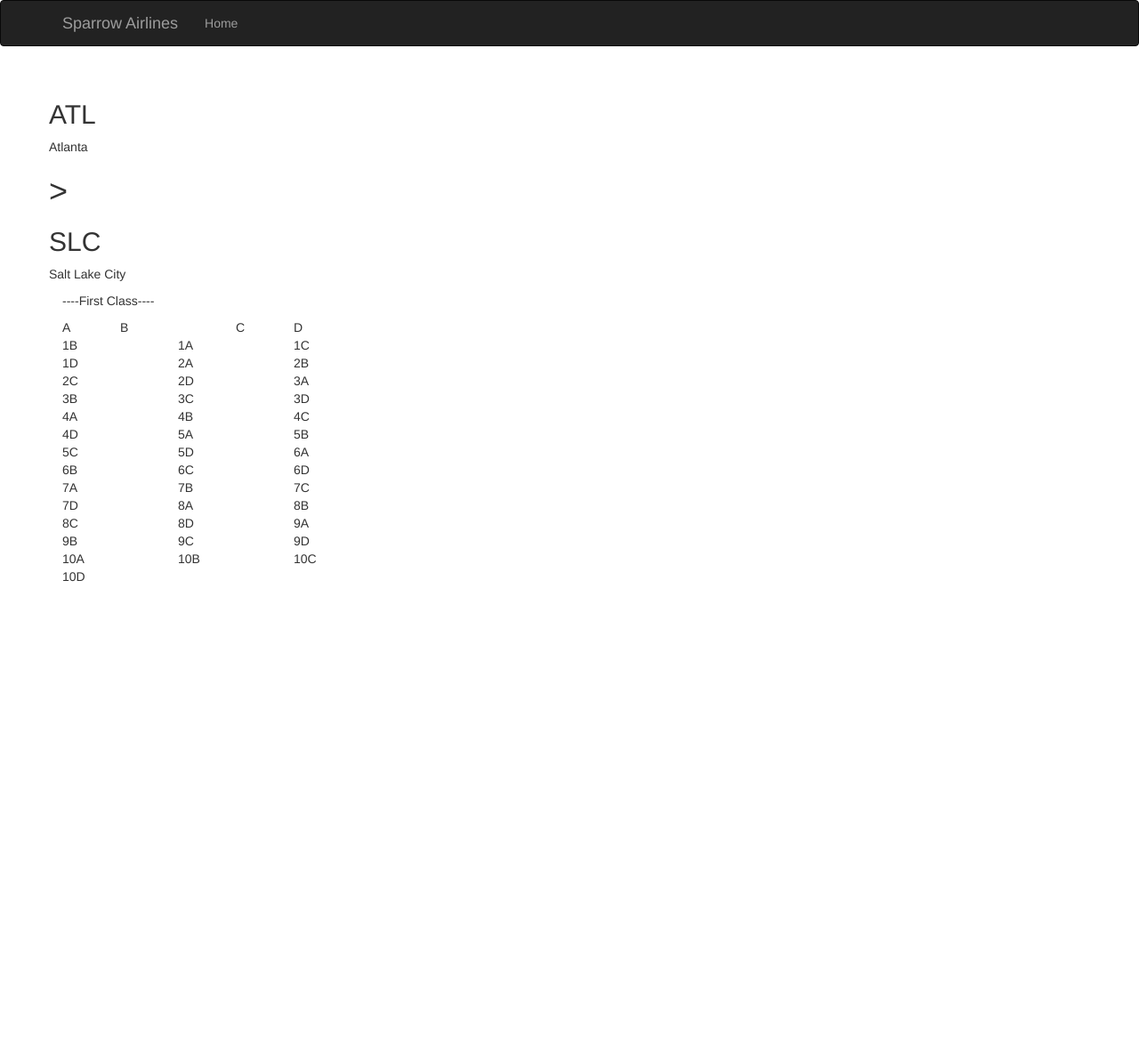
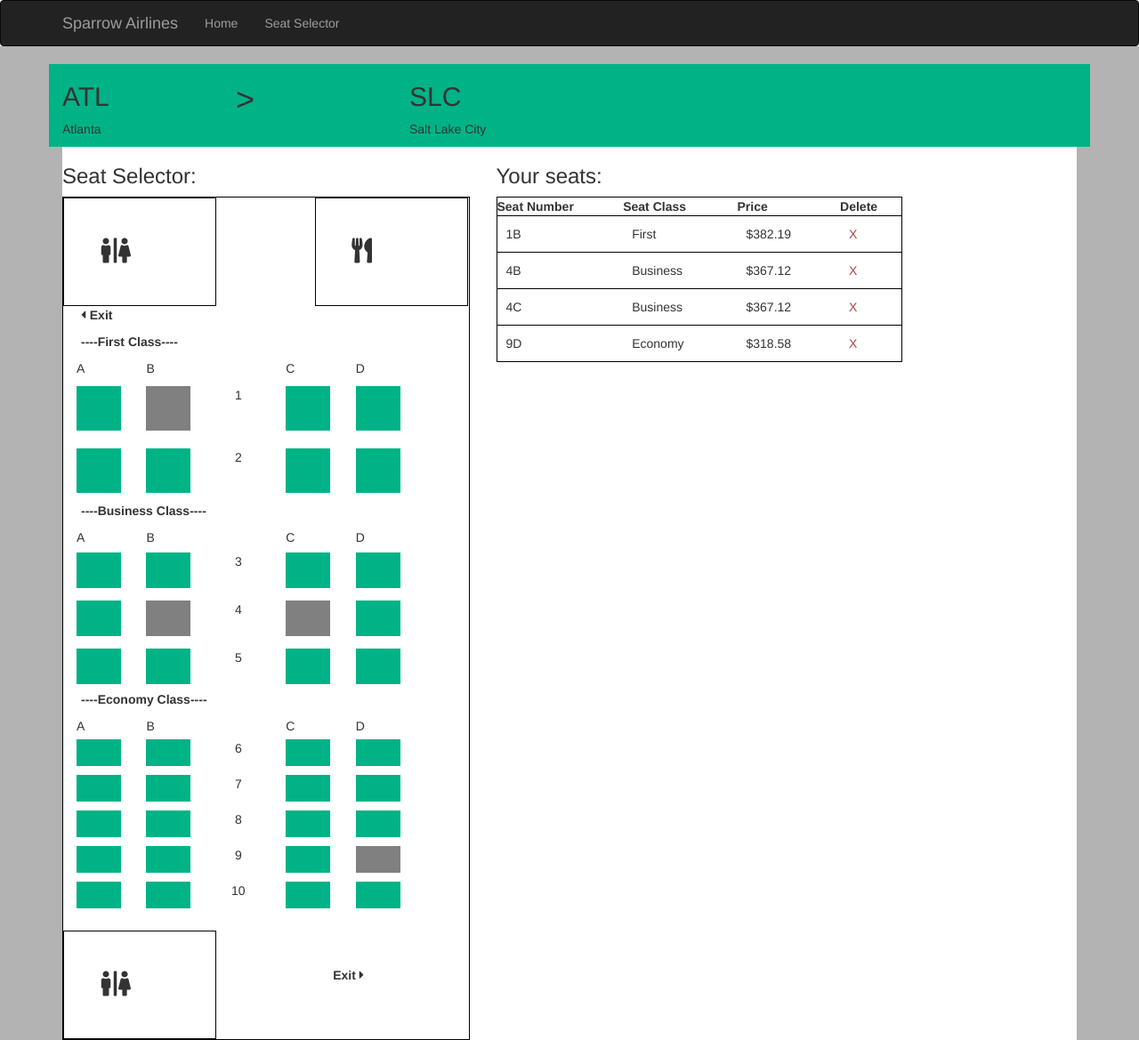
Before and after one commit to kierrapalmer/SparrowAirlines-Python, a Flask app: page /seats in a window 1280 px wide. Shown: the whole page at 89% size. Before the commit the page ends 654 px from the top, so only its background shows below. Run offline with Flask 2, Linux system fonts and the light colour scheme; data comes from the database, SQL or seed files in the repository; both versions use the stored data as it was after the commit; some libraries are stand-ins or nearby versions.

Commit message:
finish seat selector

```diff
--- a/routes.py
+++ b/routes.py
@@ -2,18 +2,20 @@ from flask import Flask, render_template, g, request, redirect, url_for
 import sqlite3
 import datetime
 from flask_bootstrap import Bootstrap
+
 
 PATH= 'seats.db'
 
 app = Flask(__name__)
 bootstrap = Bootstrap(app)
 
+
 def open_connection():
     connection = getattr(g, '_connection', None)
     if connection is None:
         connection = g._connection = sqlite3.connect(PATH)
         connection.row_factory = sqlite3.Row
-        return connection
+    return connection
 
 
 def execute_sql(sql, values=(), commit=False, single=False):
@@ -40,9 +42,15 @@ def index():
     return render_template("index.html")
 
 
-@app.route("/seats", methods=['GET', 'POST'])
-def seats():
-    seats = execute_sql('SELECT * FROM seat')
+@app.route("/seats")
+@app.route("/seats/<action>/<seat_id>")
+def seats(action='', seat_id=0):
+    if action == 'assign':
+        execute_sql('UPDATE seat SET isOpen = 0 WHERE id = (?)', (seat_id,), commit=True)
+    if action == 'unassign':
+        execute_sql('UPDATE seat SET isOpen = 1 WHERE id = (?)', (seat_id,), commit=True)
+
+    seats = execute_sql('SELECT * FROM seat ORDER BY row, aisle')
     return render_template("seats.html", seats=seats)
 
 
--- /dev/null
+++ b/static/css/styles.css
@@ -0,0 +1,143 @@
+:root{
+    --accent: #00b386;
+}
+
+.seatsMain{
+    background-color: #b3b3b3;
+}
+
+.uitooltip  {
+    white-space: pre-line;
+}
+
+.bg-accent{
+    background-color: var(--accent);
+}
+
+.btn-accent{
+    background-color: var(--accent);
+    color: white;
+}
+.btn-accent:hover{
+    color: black;
+}
+.btn-outline-light{
+    border: 1px solid white;
+    padding: 10px;
+    color: white;
+}
+
+.btn-outline-light:hover{
+    color: white;
+    font-weight: bold;
+}
+
+
+.navbar{
+    z-index: 1;
+    margin-bottom: 0;
+}
+.cover{
+    background-size: cover;
+    width: 100% !important;
+}
+.cover-text{
+    position: absolute;
+    top: 30%;
+    color: white;
+    font-weight: bolder;
+    padding-left: 30px
+}
+.cover-text h1{
+    font-size: 3em;
+    text-transform: uppercase;
+    font-family: 'Alegreya Sans SC', sans-serif;
+}
+.main{
+    position: absolute;
+    top: 0;
+    z-index: 0;
+}
+
+
+/*seat*/
+.seats .row{
+    margin: 0 !important;
+}
+.plane p{
+    padding-left: 20px;
+    font-weight: bold;
+}
+.seats .seatSelector{
+    padding: 20px;
+}
+.seats h3{
+    margin: 3px 0;
+}
+
+.plane{
+    border: 1px solid black;
+    padding-left: -10px;
+}
+.card-body{
+    background-color: white;
+}
+.custom-column-md{
+    flex: 0 0 11%;
+    max-width: 11%;
+    font-size: 80%;
+}
+
+.custom-column-sm{
+    flex: 0 0 8%;
+    max-width: 8%;
+}
+.First .seat, .aisle{
+    width: 50px;
+    height: 50px;
+    margin: 10px 0;
+}
+.Business .seat{
+    width: 50px;
+    height: 40px;
+    margin: 7px 0;
+}
+.Economy .seat{
+    width: 50px;
+    height: 30px;
+    margin: 5px 0;
+}
+
+
+
+.occupied{
+    background-color: grey;
+    color: white;
+}
+
+.open{
+    background-color: var(--accent);
+}
+.open a, .occupied a{
+    color: white;
+}
+.seats{
+    margin-left: 0;
+}
+
+.seatTable{
+    width: 70%;
+    border: 1px solid black;
+}
+.seatTable tr{
+        border-bottom: 1px solid black;
+}
+.seatTable td{
+        padding: 10px;
+}
+
+.box{
+    border: 1px solid black;
+    padding: 40px;
+    font-size: 2em;
+}
--- a/templates/layouts.html
+++ b/templates/layouts.html
@@ -1,5 +1,10 @@
 {% extends "bootstrap/base.html" %}
+{% block styles %}
+{{super()}}
+    <link href="{{ url_for('static', filename='css/styles.css') }}" rel="stylesheet">
+<link rel="stylesheet" href="https://use.fontawesome.com/releases/v5.6.1/css/all.css" integrity="sha384-gfdkjb5BdAXd+lj+gudLWI+BXq4IuLW5IT+brZEZsLFm++aCMlF1V92rMkPaX4PP" crossorigin="anonymous">
 
+{% endblock %}
 {% block title %}Sparrow Airlines{% endblock %}
 
 {% block navbar %}
@@ -18,6 +23,7 @@
         <div class="navbar-collapse collapse">
             <ul class="nav navbar-nav">
                 <li><a href="/">Home</a></li>
+                <li><a href="{{ url_for('seats') }}">Seat Selector</a></li>
             </ul>
         </div>
     </div>
--- /dev/null
+++ b/templates/macros.html
@@ -0,0 +1,58 @@
+{% macro displaySeat(seat) %}
+
+    {% if(seat['isOpen'] == 0) %}
+            <a class="tool" title=" {{ seat['seatClass'] }} Class
+Seat Number: {{ seat['aisle'] }}{{ seat['row'] }}
+${{ seat['price'] }}"
+               href="{{ url_for('seats', action= 'unassign', seat_id=seat['id']) }}">
+                <div class="seat occupied"></div>            </a>
+    {% else %}
+
+            <a class="tool" title=" {{ seat['seatClass'] }} Class
+Seat Number: {{ seat['aisle'] }}{{ seat['row'] }}
+${{ seat['price'] }}"
+                href="{{ url_for('seats', action='assign', seat_id=seat['id']) }}">
+        <div class="seat open"></div>
+            </a>
+
+    {% endif %}
+
+{% endmacro %}
+
+
+
+
+{% macro displaySeats(seats, class) %}
+   <div class="row seats">
+        <div class="col-md-2">A</div>
+        <div class="col-md-2">B</div>
+        <div class="col-md-2"></div>
+        <div class="col-md-2">C</div>
+        <div class="col-md-2">D</div>
+        <div class="col-md-2"></div>
+
+    </div>
+    <div class="row seats">
+        {% for seat in seats %}
+
+            {% if(seat['seatClass'] == class) %}
+                {% if(seat['aisle'] == 'C') %}
+                    <div class="col-sm-2 {{ class }}">
+                        <div class="seat text-center">{{ seat['row'] }}</div>
+                    </div>
+                    <div class="col-sm-2 {{ class }}">
+                {% else %}
+                    <div class="col-sm-2 {{ class }}">
+                {% endif %}
+
+            {{ displaySeat(seat) }}
+            {% if(seat['aisle'] == 'D') %}
+                </div>
+                <div class="row seats">
+            {% endif %}
+
+            </div>
+            {% endif %}
+        {% endfor %}
+        </div>
+{% endmacro %}
--- a/templates/seats.html
+++ b/templates/seats.html
@@ -1,160 +1,114 @@
 {% extends "layouts.html" %}
+{% from 'macros.html' import displaySeat, displaySeats with context %}
 
 {% block title %}Sparrow Airlines - Seat Selection{% endblock %}
 
+{% block content %}
+    <main class="seatsMain">
+        <br>
+        <div class="container">
 
+            <div class="card">
+                <div class="row card-header bg-accent mb-5">
 
-{% block content %}
-<main class="trip">
-    <div class="container">
-        <br>
-        <div class="card">
-            <div class="card-header bg-accent text-white">
-                <div class="row">
-                    <div class="custom-column-md pl-2">
+                    <div class="col-md-2 pl-2">
                         <h2 class="card-title">ATL </h2>
                         <p>Atlanta</p>
                     </div>
-                    <div class="custom-column-sm">
+                    <div class="col-md-2">
                         <h1> &gt;</h1>
                     </div>
-                    <div class="custom-column-md">
+                    <div class="col-md-2">
                         <h2 class="card-title">SLC</h2>
                         <p>Salt Lake City</p>
                     </div>
+                    <div class="col-md-2"></div>
+                    <div class="col-md-2"></div>
+                    <div class="col-md-2"></div>
+
                 </div>
 
-            </div>
-            <div class="card-body">
+                <div class="card-body">
 
-                <div class="row">
-                    <div class="col-md-4">
-                        <p>----First Class----</p>
-                        <div class="row seats">
-                            <div class="col-md-2">A</div>
-                            <div class="col-md-2">B</div>
-                            <div class="col-md-2"></div>
-                            <div class="col-md-2">C</div>
-                            <div class="col-md-2">D</div>
-                            <div class="col-md-2"></div>
+                    <div class="row seatSelector">
 
-                            {% for seat in seats %}
-                                    <div class="col-md-4 col-sm-12 want-book">
-                                        {{ seat['row'] }}{{ seat['aisle'] }}
+                        <div class="col-sm-5">
+                            <h3>Seat Selector:</h3>
+                            <div class="plane">
+                                <div class="row">
+                                    <div class="col-sm-5">
+                                        <div class="box"><i class="fas fa-restroom"></i></div>
+                                    </div>
+                                    <div class="col-sm-2"></div>
+                                    <div class="col-sm-5">
+                                        <div class="box"><i class="fas fa-utensils"></i></div>
 
                                     </div>
-                            {% endfor %}
+
+                                </div>
+                                <p><i class="fas fa-caret-left"></i> Exit</p>
+                                <p>----First Class----</p>
+
+                                {{ displaySeats(seats, 'First') }}
+
+                                <p>----Business Class----</p>
+
+                                {{ displaySeats(seats, 'Business') }}
 
 
-          {#  <?php $count = 0 ?>
-                            @foreach($seatsFirst as $seat)
-                                <div class="col-md-2">
+                                <p>----Economy Class----</p>
 
-                  <?php $count++  ?>
+                                {{ displaySeats(seats, 'Economy') }}
+                                <br>
+                                <div class="row">
+                                    <div class="col-sm-5">
+                                        <div class="box"><i class="fas fa-restroom"></i></div>
+                                    </div>
+                                    <div class="col-sm-2"></div>
+                                    <div class="col-sm-5">
+                                        <br><br>
+                                        <p>Exit <i class="fas fa-caret-right"></i></p>
 
-                                    @if($seat->isOpen == 0)
-                                        <div class="occupied">{{$seat->aisle }}{{ $seat->row }}</div>
-                                    @else
-                                        <div class="open"><a class="tool"
-                                                             title=" {{\App\Http\Controllers\SeatController::getSeatType($seat->seatTypeId)->name}}
-                                                                     {{$seat->aisle}}{{$seat->row}}
-                                                                     ${{$seat->price }}  "
-                                                             href="{{ route('passenger.seat.assign', ['id' => $seat->id, 'isOpen' => 0]) }}">{{$seat->aisle }}{{ $seat->row }}</a>
-                                        </div>
-                                    @endif
+                                    </div>
                                 </div>
-                                @if($seat->aisle == 'B')
-                                    <div class="col-md-2">{{$seat->row}}</div>
-                                @endif
-                                @if($seat->aisle == 'D')
-                                    <div class="col-md-2"></div>
-                                @endif
-                            @endforeach
+
+                            </div>
                         </div>
 
-                        <p>----Deluxe Class----</p>
+                        <div class="col-md-7">
+                            <h3>Your seats:</h3>
 
-                        <div class="row seats deluxe">
-                            <div class="col-md-2">A</div>
-                            <div class="col-md-2">B</div>
-                            <div class="col-md-2">C</div>
-                            <div class="col-md-2"></div>
-                            <div class="col-md-2">D</div>
-                            <div class="col-md-2">E</div>
-                            <div class="col-md-2">F</div>
+                            <table class="seatTable table-hover">
+                                <tr>
+                                    <th>Seat Number</th>
+                                    <th>Seat Class</th>
+                                    <th>Price</th>
+                                    <th>Delete</th>
+                                </tr>
+                                {% for seat in seats %}
+                                    <tr>
 
-                            @foreach($seatsDeluxe as $seat)
-                                <div class="col-md-2">
-                                    @if($seat->isOpen == 0)
-                                        <div class="occupied">{{$seat->aisle }}{{ $seat->row }}</div>
-                                    @else
-                                        <div class="open"><a
-                                                    title=" {{\App\Http\Controllers\SeatController::getSeatType($seat->seatTypeId)->name}}
-                                                    {{$seat->aisle}}{{$seat->row}}
-                                                            ${{$seat->price }}  "
-                                                    href="{{ route('passenger.seat.assign', ['id' => $seat->id, 'isOpen' => 0]) }}">{{$seat->aisle }}{{ $seat->row }}</a>
-                                        </div>
-                                    @endif
-                                </div>
-                                @if($seat->aisle == 'C')
-                                    <div class="col-md-2">{{$seat->row}}</div>
-                                @endif
-                            @endforeach
+                                        {% if(seat['isOpen'] == 0) %}
+                                            <td>{{ seat['row'] }}{{ seat['aisle'] }}</td>
+                                            <td>{{ seat['seatClass'] }}</td>
+                                            <td>${{ seat['price'] }}</td>
+                                            <td>
+                                                <a class="text-danger"
+                                                   href="{{ url_for('seats', action= 'unassign', seat_id=seat['id']) }}">
+                                                    X</a>
+                                            </td>
+                                        {% endif %}
+                                    </tr>
+                                {% endfor %}
+                                {#                                <p>Total Seats: {{ count($userSeats)}}</p>#}
+                            </table>
                         </div>
-
-                        <p>----Economy Class----</p>
-
-                        <div class="row seats economy">
-                            <div class="col-md-2">A</div>
-                            <div class="col-md-2">B</div>
-                            <div class="col-md-2">C</div>
-                            <div class="col-md-2"></div>
-                            <div class="col-md-2">D</div>
-                            <div class="col-md-2">E</div>
-                            <div class="col-md-2">F</div>
-
-                            @foreach($seatsEconomy as $seat)
-                                <div class="col-md-2">
-                                    @if($seat->isOpen == 0)
-                                        <div class="occupied">{{$seat->aisle }}{{ $seat->row }}</div>
-                                    @else
-                                        <div class="open"><a
-                                                    title=" {{\App\Http\Controllers\SeatController::getSeatType($seat->seatTypeId)->name}}
-                                                    {{$seat->aisle}}{{$seat->row}}
-                                                            ${{$seat->price }}  "
-                                                    href="{{ route('passenger.seat.assign', ['id' => $seat->id, 'isOpen' => 0]) }}">{{$seat->aisle }}{{ $seat->row }}</a>
-                                        </div>
-                                    @endif
-                                </div>
-                                @if($seat->aisle == 'C')
-                                    <div class="col-md-2">{{$seat->row}}</div>
-                                @endif
-                            @endforeach
-                        </div>
-
-
-
-
-
-
                     </div>
-                    <div class="col-md-8">
-                        Your seats:
-
-                        @foreach($userSeats as $uSeats)
-                            <a href="{{ route('passenger.seat.assign', ['id' => $uSeats->id, 'isOpen' => 1])}}">
-                                {{$uSeats->aisle}}{{$uSeats->row}}
-                            </a>
-                        @endforeach
-                        <p>Total Seats: {{count($userSeats)}}</p>
-                    </div>
-                </div>#}
+                </div>
             </div>
         </div>
-    </div>
-            </div>
         </div>
-    </div>
-</main>
 
-{%  endblock %}
+    </main>
+
+{% endblock %}
```
Also changed, not shown: seatsScripts.sql (+40 -40 lines), templates/index.html (+9 -8 lines), seats.db, static/styles.css (deleted).
